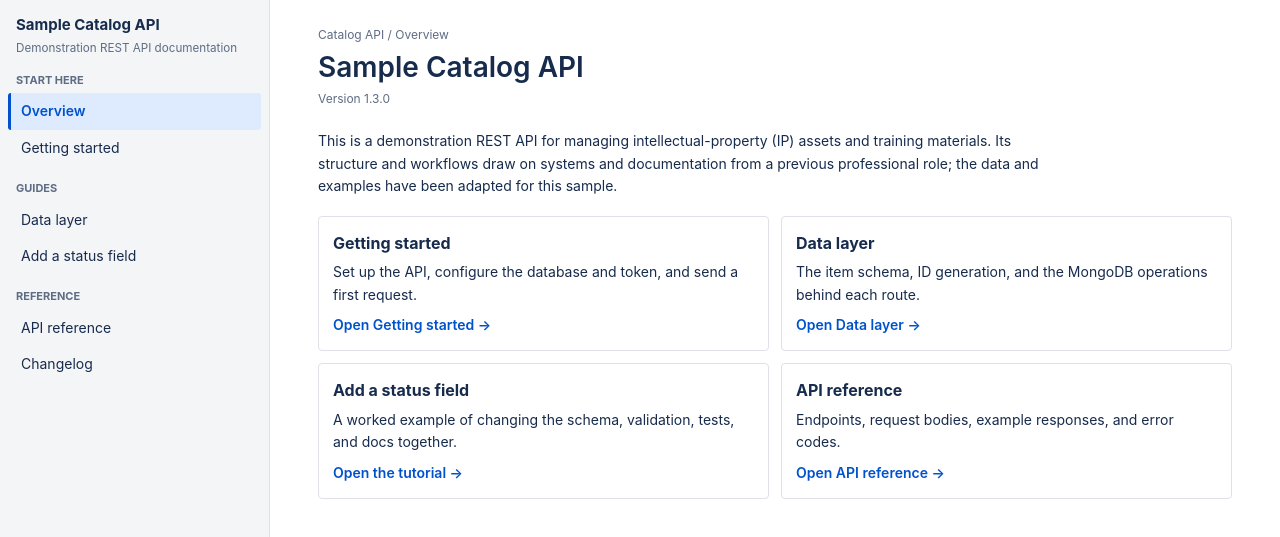
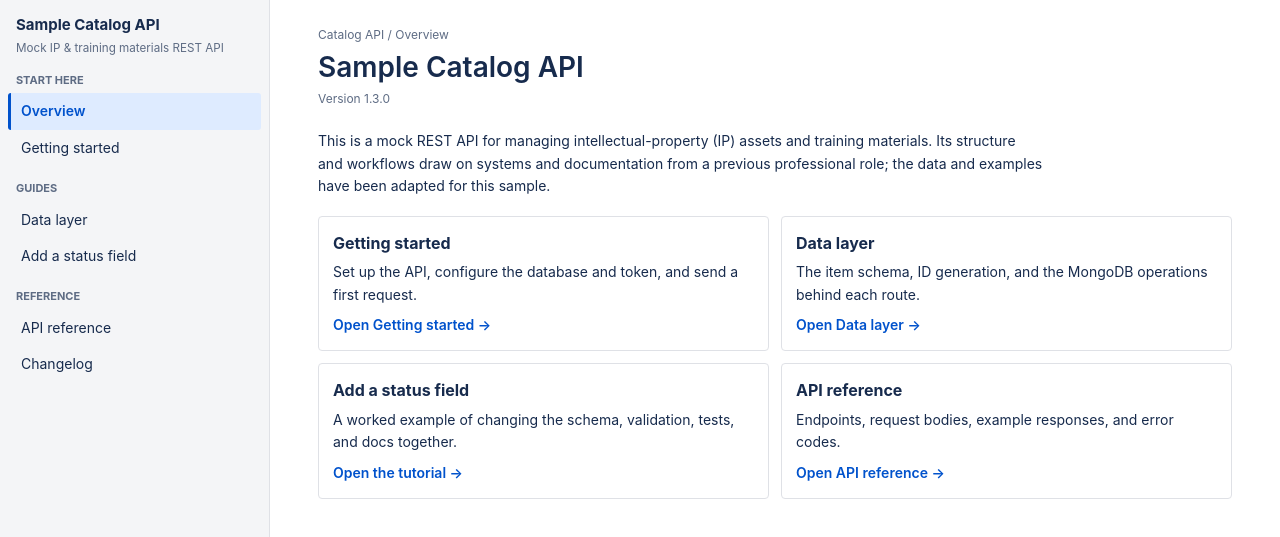
Before and after one commit to ncstudent/Sample-API-Documentation, a plain HTML site: page index.html in a window 1280 px wide. Shown: the part 51-588 px from the top of the page. Drawn offline with Linux system fonts and the light colour scheme.

Commit message:
Update index.html

```diff
--- a/index.html
+++ b/index.html
@@ -76,7 +76,7 @@ section[hidden]{display:none}
 <div class="wrap">
 <nav role="tablist" aria-label="Documentation pages">
 <h4>Sample Catalog API</h4>
-<small>Demonstration REST API documentation</small>
+<small>Mock IP & training materials REST API</small>
 <div class="grp">START HERE</div>
 <button type="button" role="tab" data-t="home" aria-selected="true">Overview</button>
 <button type="button" role="tab" data-t="start" aria-selected="false">Getting started</button>
@@ -93,7 +93,7 @@ section[hidden]{display:none}
 <div class="crumb">Catalog API / Overview</div>
 <h1>Sample Catalog API</h1>
 <div class="meta">Version 1.3.0</div>
-<p>This is a demonstration REST API for managing intellectual-property (IP) assets and training materials. Its structure and workflows draw on systems and documentation from a previous professional role; the data and examples have been adapted for this sample.</p>
+<p>This is a mock REST API for managing intellectual-property (IP) assets and training materials. Its structure and workflows draw on systems and documentation from a previous professional role; the data and examples have been adapted for this sample.</p>
 <div class="cards">
 <div class="card"><h3>Getting started</h3><p>Set up the API, configure the database and token, and send a first request.</p><a class="page-link" href="#start" data-page="start">Open Getting started →</a></div>
 <div class="card"><h3>Data layer</h3><p>The item schema, ID generation, and the MongoDB operations behind each route.</p><a class="page-link" href="#db" data-page="db">Open Data layer →</a></div>
```
